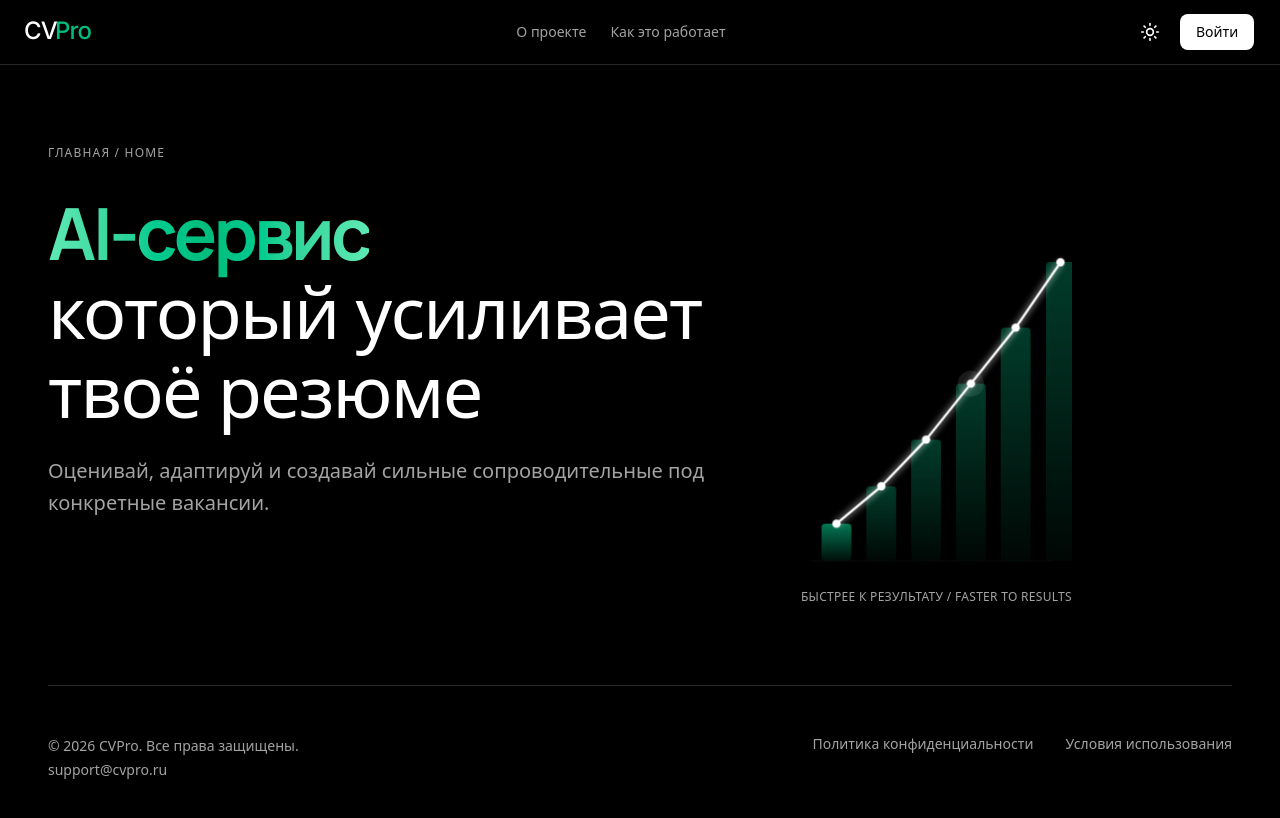
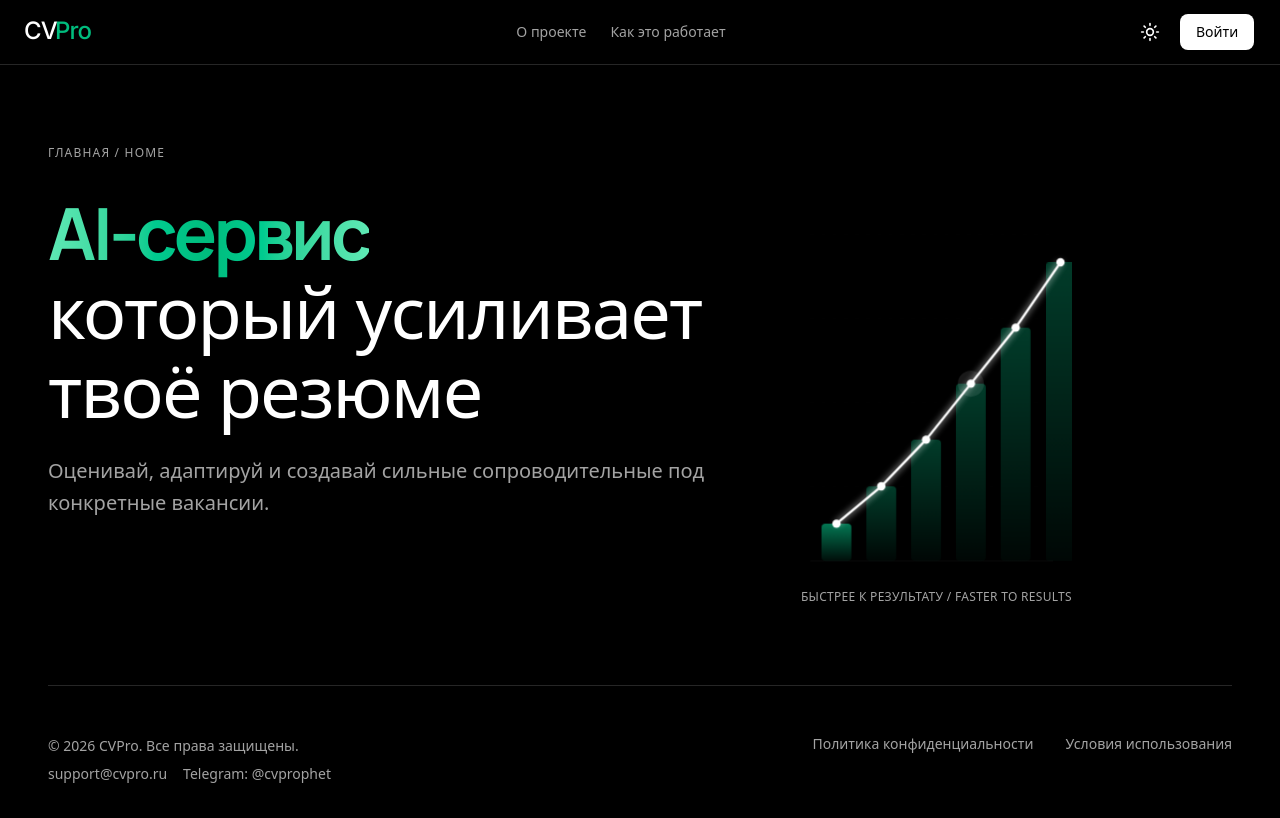
Before and after one commit to 0su0000000i17/CV, a Next.js app in the folder frontend/: page / in a window 1280 px wide. Built offline with nearby package versions, Linux system fonts and the light colour scheme; no server answers.

Commit message:
Add Telegram contact to footer

```diff
--- a/frontend/src/widgets/footer/ui/footer.tsx
+++ b/frontend/src/widgets/footer/ui/footer.tsx
@@ -18,12 +18,22 @@ export function Footer() {
         <div className="flex flex-col gap-8 md:flex-row md:items-start md:justify-between">
           <div className="text-sm leading-6 text-muted-foreground">
             <p>© 2026 CVPro. Все права защищены.</p>
+            <div className="mt-1 flex flex-col gap-1 sm:flex-row sm:items-center sm:gap-4">
               <a
                 href="mailto:support@cvpro.ru"
                 className="transition-colors hover:text-foreground"
               >
                 support@cvpro.ru
               </a>
+              <a
+                href="https://t.me/cvprophet"
+                target="_blank"
+                rel="noopener noreferrer"
+                className="transition-colors hover:text-foreground"
+              >
+                Telegram: @cvprophet
+              </a>
+            </div>
           </div>
 
           <nav className="flex flex-col gap-4 text-sm text-muted-foreground sm:flex-row sm:items-center sm:gap-8">
```
Lines whose indentation alone changed are shown as unchanged.
